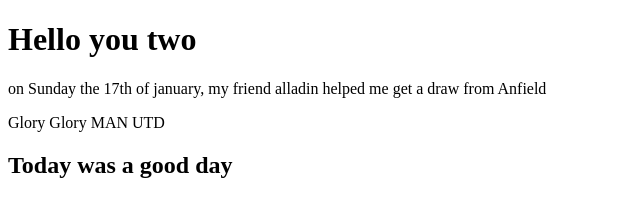
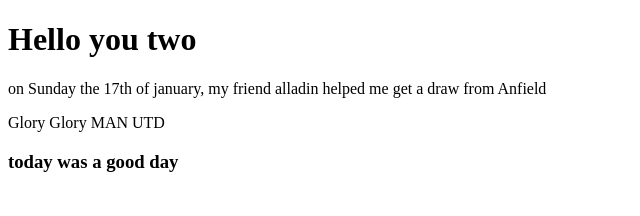
Before and after one commit to nasreldeenma/coursera-test, a plain HTML site: page index.html in a window 1280 px wide. Shown: the whole page, without its empty margins (0-640 px from the left). Drawn offline with Linux system fonts and the light colour scheme.

Commit message:
good day
today was a good day

```diff
--- a/index.html
+++ b/index.html
@@ -7,7 +7,7 @@
 <h1>Hello you two</h1>
 <p>on Sunday the 17th of january, my friend alladin helped me get a draw from Anfield
 <div>Glory Glory MAN UTD</div>
-<h2>Today was a good day</h2>
+<h3>today was a good day</h3>
 </p>
 </body>
 </html>
```
